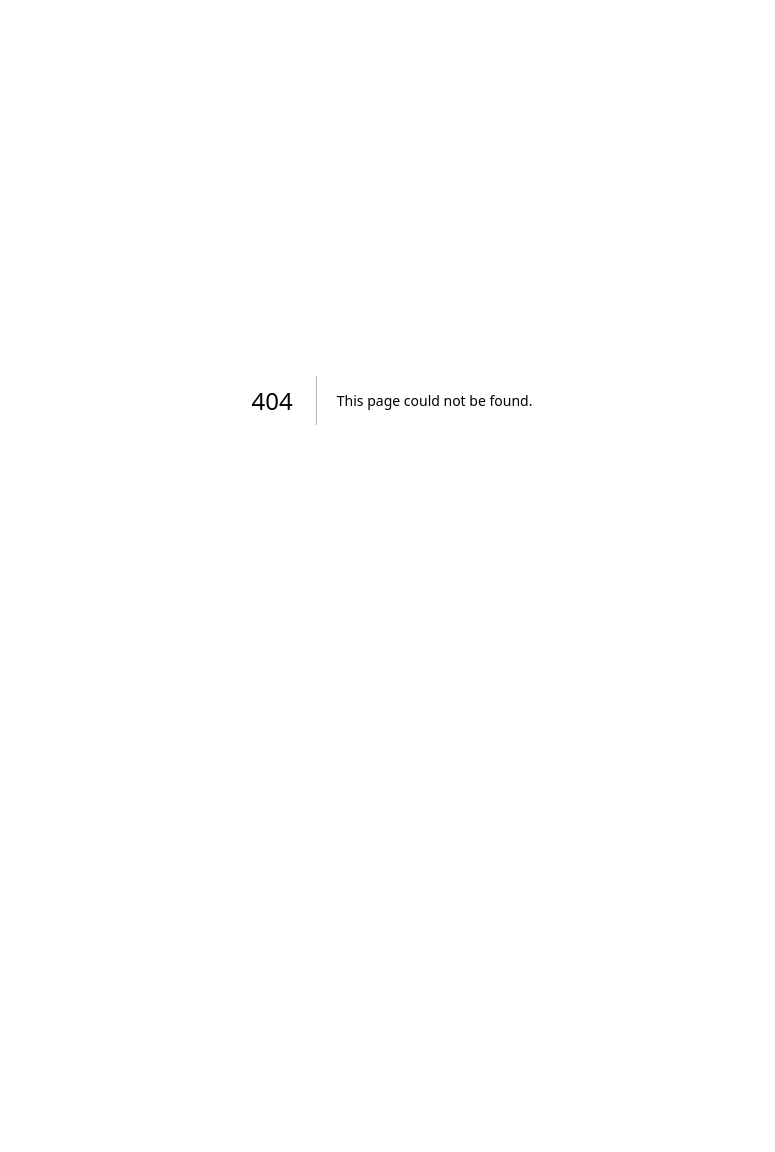
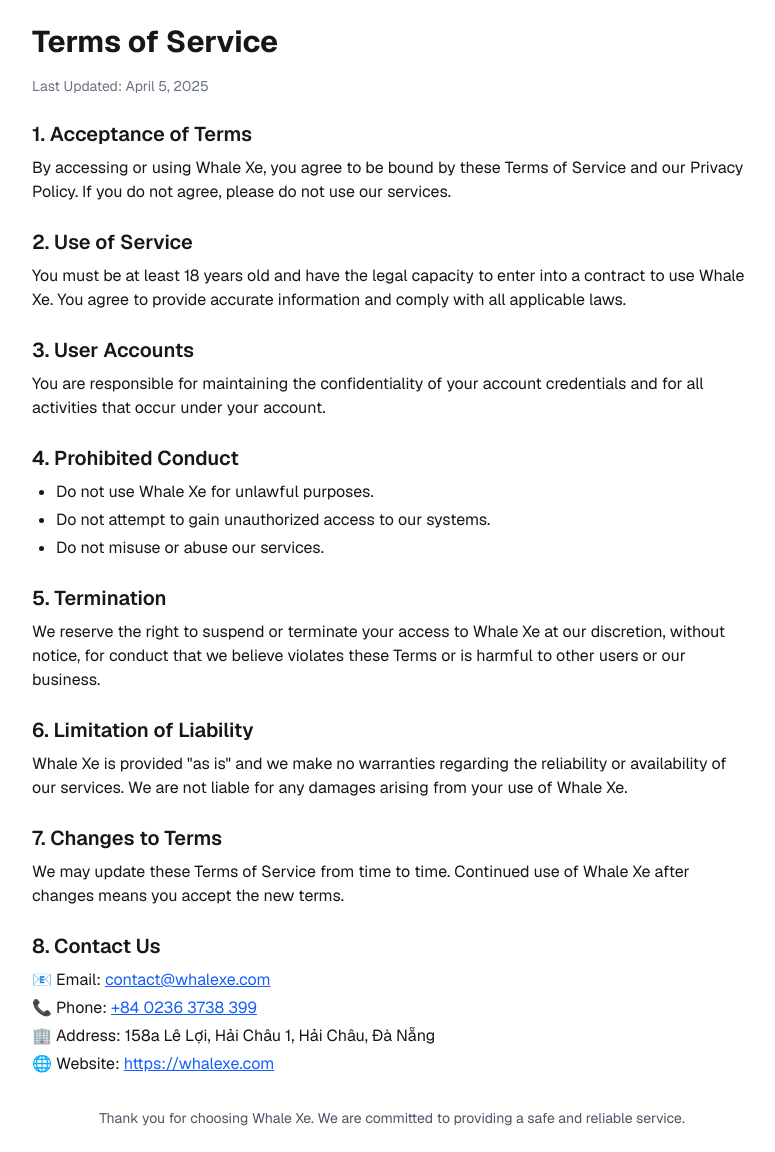
Before and after one commit to AkioCkist/CarAppWebDesign, a Next.js app: page /term-of-service in a window 1280 px wide. Before the commit this address had no page. Shown: the whole page, without its empty margins (248-1023 px from the left). Before the commit the page ends 800 px from the top, so only its background shows below. Built offline with nearby package versions, Linux system fonts and the light colour scheme.

Commit message:
feat: add Terms of Service page with detailed user agreements and contact information

```diff
--- /dev/null
+++ b/src/app/term-of-service/page.tsx
@@ -0,0 +1,78 @@
+export const metadata = {
+  title: 'Terms of Service - Whale Xe',
+  description: 'The terms and conditions for using Whale Xe services.',
+};
+
+export default function TermsOfService() {
+  return (
+    <div className="max-w-3xl mx-auto p-6 font-sans">
+      <h1 className="text-3xl font-bold mb-4">Terms of Service</h1>
+      <p className="text-sm text-gray-500 mb-6">Last Updated: April 5, 2025</p>
+
+      <section className="mb-6">
+        <h2 className="text-xl font-semibold mb-2">1. Acceptance of Terms</h2>
+        <p>
+          By accessing or using Whale Xe, you agree to be bound by these Terms of Service and our Privacy Policy. If you do not agree, please do not use our services.
+        </p>
+      </section>
+
+      <section className="mb-6">
+        <h2 className="text-xl font-semibold mb-2">2. Use of Service</h2>
+        <p>
+          You must be at least 18 years old and have the legal capacity to enter into a contract to use Whale Xe. You agree to provide accurate information and comply with all applicable laws.
+        </p>
+      </section>
+
+      <section className="mb-6">
+        <h2 className="text-xl font-semibold mb-2">3. User Accounts</h2>
+        <p>
+          You are responsible for maintaining the confidentiality of your account credentials and for all activities that occur under your account.
+        </p>
+      </section>
+
+      <section className="mb-6">
+        <h2 className="text-xl font-semibold mb-2">4. Prohibited Conduct</h2>
+        <ul className="list-disc ml-6 mt-2 space-y-1">
+          <li>Do not use Whale Xe for unlawful purposes.</li>
+          <li>Do not attempt to gain unauthorized access to our systems.</li>
+          <li>Do not misuse or abuse our services.</li>
+        </ul>
+      </section>
+
+      <section className="mb-6">
+        <h2 className="text-xl font-semibold mb-2">5. Termination</h2>
+        <p>
+          We reserve the right to suspend or terminate your access to Whale Xe at our discretion, without notice, for conduct that we believe violates these Terms or is harmful to other users or our business.
+        </p>
+      </section>
+
+      <section className="mb-6">
+        <h2 className="text-xl font-semibold mb-2">6. Limitation of Liability</h2>
+        <p>
+          Whale Xe is provided "as is" and we make no warranties regarding the reliability or availability of our services. We are not liable for any damages arising from your use of Whale Xe.
+        </p>
+      </section>
+
+      <section className="mb-6">
+        <h2 className="text-xl font-semibold mb-2">7. Changes to Terms</h2>
+        <p>
+          We may update these Terms of Service from time to time. Continued use of Whale Xe after changes means you accept the new terms.
+        </p>
+      </section>
+
+      <section className="mb-6">
+        <h2 className="text-xl font-semibold mb-2">8. Contact Us</h2>
+        <ul className="mt-2 list-none ml-0 space-y-1">
+          <li>📧 Email: <a href="mailto:contact@whalexe.com" className="text-blue-600 underline">contact@whalexe.com</a></li>
+          <li>📞 Phone: <a href="tel:+8402363738399" className="text-blue-600 underline">+84 0236 3738 399</a></li>
+          <li>🏢 Address: 158a Lê Lợi, Hải Châu 1, Hải Châu, Đà Nẵng</li>
+          <li>🌐 Website: <a href="https://whalexe.com" className="text-blue-600 underline" target="_blank" rel="noopener noreferrer">https://whalexe.com</a></li>
+        </ul>
+      </section>
+
+      <p className="text-center text-gray-600 text-sm mt-8">
+        Thank you for choosing Whale Xe. We are committed to providing a safe and reliable service.
+      </p>
+    </div>
+  );
+}
```
